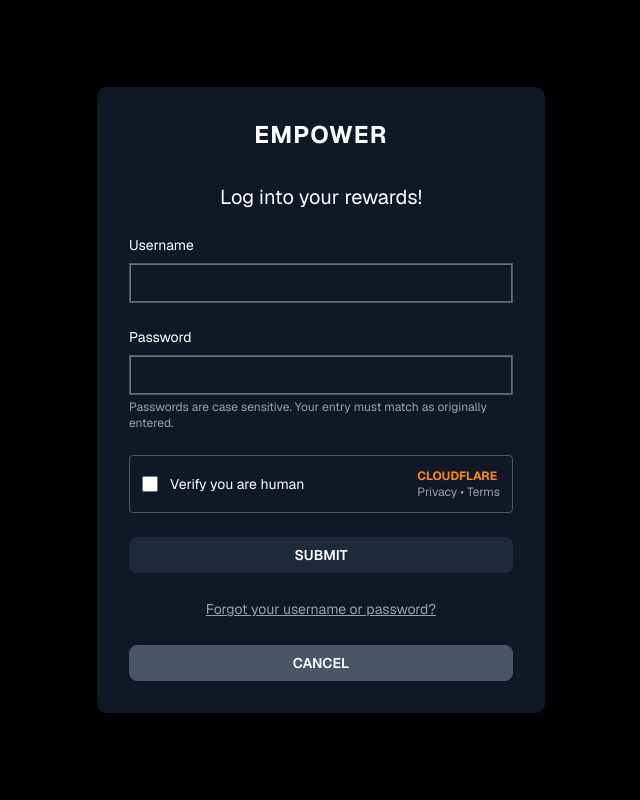
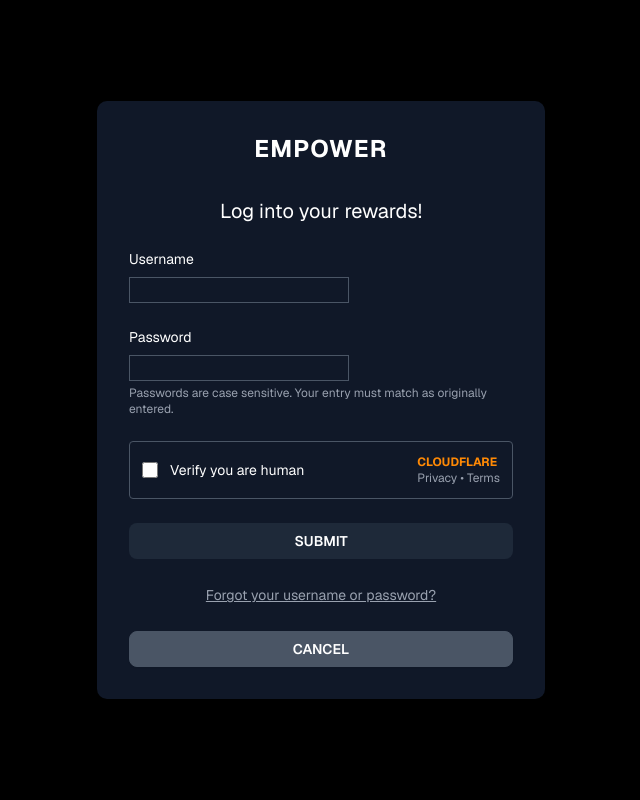
Before and after one commit to Hublotmax/Empower, a Next.js app: page / in a window 1280 px wide. Shown: the top 800 px of the page, without its empty margins (319-959 px from the left). Built offline with nearby package versions, Linux system fonts and the light colour scheme.

Commit message:
Update page.tsx

```diff
--- a/app/page.tsx
+++ b/app/page.tsx
@@ -2,7 +2,7 @@
 
 import { Button } from "@/components/ui/button"
 import { Card } from "@/components/ui/card"
-import { CanvasInput } from "@/components/CanvasInput"
+
 import {
   ChevronLeft,
   ChevronRight,
@@ -109,7 +109,7 @@ export default function HomePage() {
                 {showError && (
                   <div className="mb-2 p-2 bg-red-600 text-white text-sm rounded">Incorrect username or password</div>
                 )}
-                <CanvasInput
+                <input
                   value={username}
                   onChange={setUsername}
                   className="bg-transparent border border-gray-600 text-white placeholder-gray-400 focus:border-white"
@@ -119,7 +119,7 @@ export default function HomePage() {
 
               <div>
                 <label className="block text-sm mb-2">Password</label>
-                <CanvasInput
+                <input
                   type="password"
                   value={password}
                   onChange={setPassword}
```
